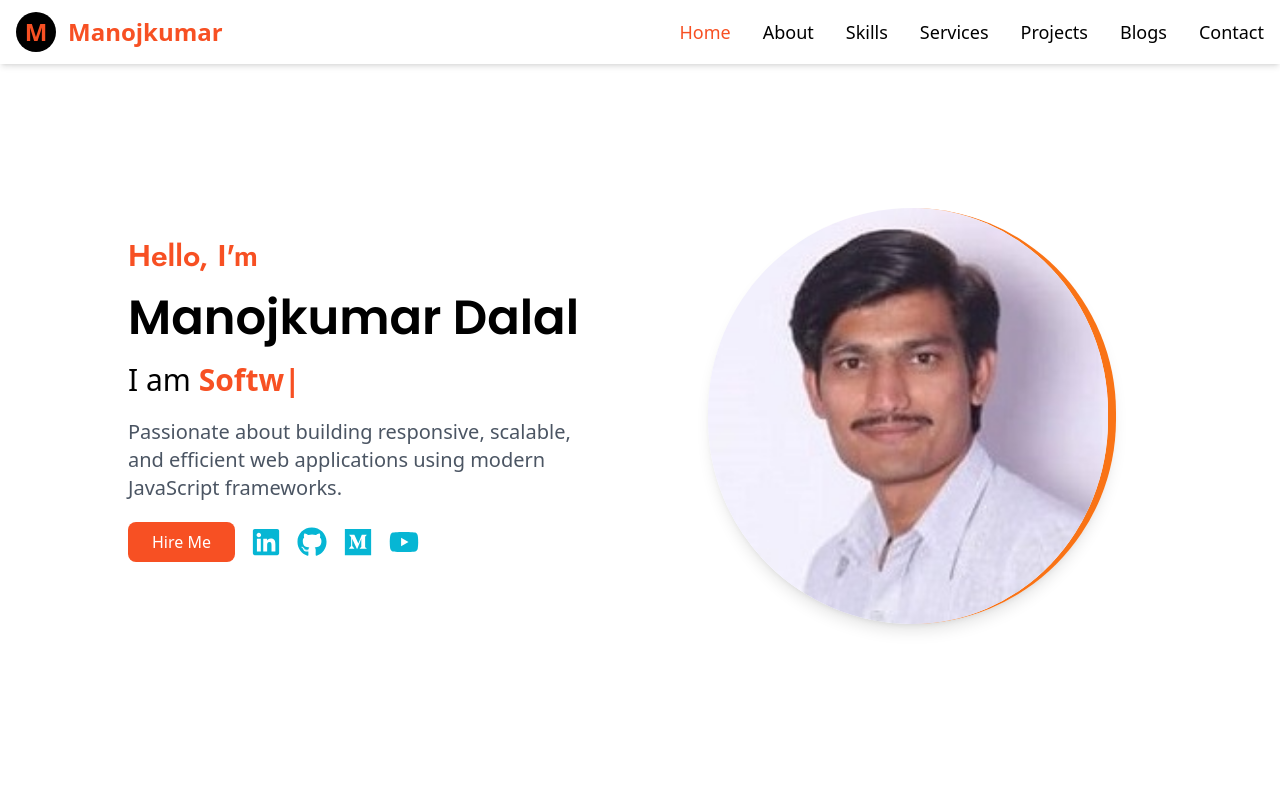
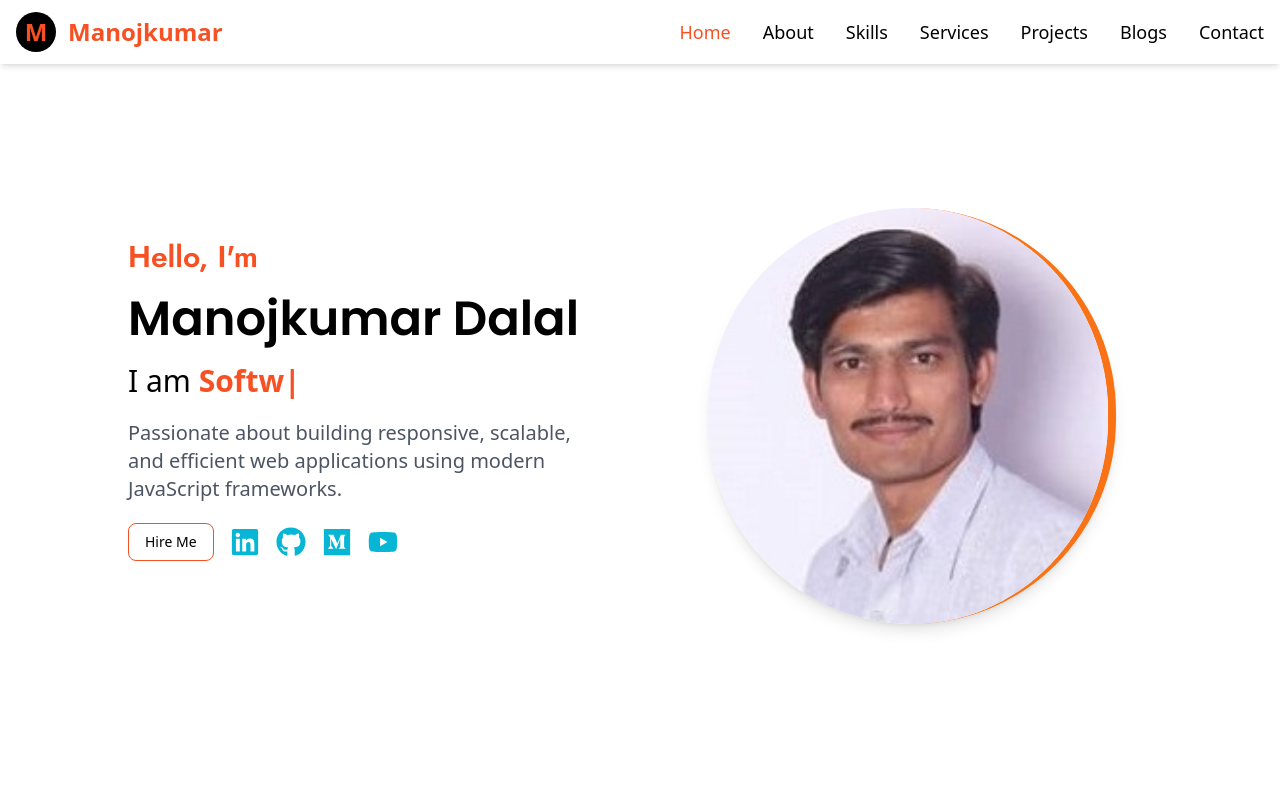
Before and after one commit to ManojkumarDalal/my-personal-portfolio, a React (Vite) app: page / in a window 1280 px wide. Shown: the top 800 px of the page. Built offline with nearby package versions, Linux system fonts and the light colour scheme.

Commit message:
I have create Button Component

```diff
--- a/src/component/Hero.jsx
+++ b/src/component/Hero.jsx
@@ -1,5 +1,6 @@
 import { FaLinkedin, FaGithub, FaMedium, FaYoutube } from "react-icons/fa";
 import { ReactTyped } from "react-typed";
+import Button from "./ui/Button";
 
 const Hero = () => {
   return (
@@ -32,11 +33,7 @@ const Hero = () => {
           applications using modern JavaScript frameworks.
         </p>
         <div className="flex items-center justify-center md:justify-start mt-6 sm:mt-10 space-x-4">
-          <a href="#contact">
-            <button className="bg-primary text-white px-6 py-2 rounded-lg hover:bg-orange-600 transition-all">
-              Hire Me
-            </button>
-          </a>
+          <Button title="Hire Me" link="#contact"/>
           {/* Social Media Icons */}
           <a
             href="https://www.linkedin.com/in/manojkumar-dalal-431aa615b"
--- a/src/component/Projects.jsx
+++ b/src/component/Projects.jsx
@@ -2,6 +2,7 @@ import Slider from "react-slick";
 import "slick-carousel/slick/slick.css";
 import "slick-carousel/slick/slick-theme.css";
 import Title from "./ui/Title";
+import Button from "./ui/Button";
 
 // Project Data
 const projects = [
@@ -91,20 +92,8 @@ const Projects = () => {
                   <p className="text-md text-justify">{project.description}</p>
                 </div>
                 <div className="w-full flex justify-around">
-                  <a
-                    href={project.codeLink}
-                    target="_blank"
-                    className="px-4 py-2 border border-primary text-primary font-semibold rounded-full hover:bg-primary hover:text-white transition"
-                  >
-                    View Code
-                  </a>
-                  <a
-                    href={project.link}
-                    target="_blank"
-                    className="px-4 py-2 border border-primary text-primary font-semibold rounded-full hover:bg-primary hover:text-white transition"
-                  >
-                    Live Preview
-                  </a>
+                  <Button title="View Code" link={project.codeLink}/>
+                  <Button title="Live View" link={project.link}/>
                 </div>
               </div>
             </div>
--- /dev/null
+++ b/src/component/ui/Button.jsx
@@ -0,0 +1,20 @@
+import propTypes from "prop-types";
+
+const Button = ({title, link}) => {
+  return (
+    <>
+      <a
+        href={link}
+        target="_blank"
+        className="inline-block border border-primary text-black font-medium py-2 px-4 rounded-lg hover:bg-orange-600 hover:text-white transition-colors text-sm md:text-md"
+      >
+        {title}
+      </a>
+    </>
+  );
+};
+Button.propTypes = {
+    title: propTypes.string.isRequired,
+    link: propTypes.string.isRequired,
+  };
+export default Button;
```
